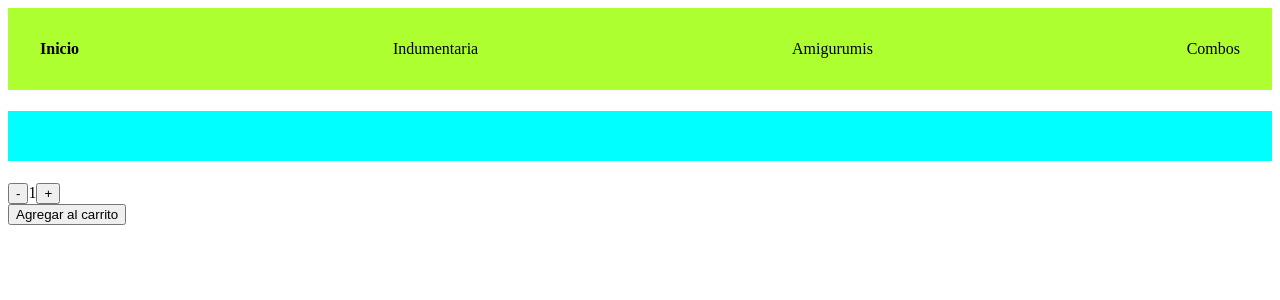
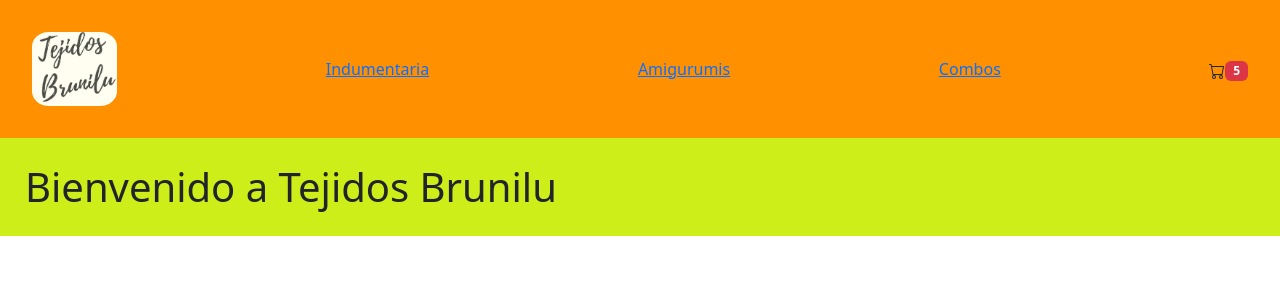
Before and after one commit to NicolasVega02/VegaTejidosBrunilu, a React (Vite) app: page / in a window 1280 px wide. Shown: the top 300 px of the page. Built offline with nearby package versions, Linux system fonts and the light colour scheme.

Commit message:
primera pre-entrega

```diff
--- a/package.json
+++ b/package.json
@@ -10,8 +10,12 @@
     "preview": "vite preview"
   },
   "dependencies": {
+    "bootstrap": "^5.3.3",
     "react": "^18.3.1",
-    "react-dom": "^18.3.1"
+    "react-bootstrap": "^2.10.7",
+    "react-dom": "^18.3.1",
+    "react-icon": "^1.0.0",
+    "react-icons": "^5.4.0"
   },
   "devDependencies": {
     "@eslint/js": "^9.17.0",
--- a/src/App.css
+++ b/src/App.css
@@ -1,16 +1,22 @@
 h1 {
-  background-color: aqua;
+  background-color: rgb(206, 238, 26);
   padding: 25px;
 
-  color: blueviolet;
+  color: rgb(0, 0, 0);
 }
 .contenedorNavBar {
-  background-color: greenyellow;
+  background-color: rgb(255, 145, 0);
   display: flex;
   justify-content: space-between;
   align-items: center;
   padding: 2rem;
 }
 .navHome {
-  font-weight: bolder;
+  width: 7%;
 }
+.imgLogo {
+  width: 100%;
+  height: auto;
+  object-fit: cover;
+  border-radius: 20%;
+}
--- a/src/App.jsx
+++ b/src/App.jsx
@@ -1,15 +1,14 @@
 
 import './App.css'
-import ComponenteDePrueba from './components/ComponenteDePrueba'
 import NavBar from './components/NavBar'
 import ItemListContainer from './components/ItemListContainer'
 function App() {
 
-  const greeting  = 'Bienvenidos a Tejidos Brunilu'
+
   return (
     <div>
       <NavBar/>
-      <ItemListContainer>{greeting}
+      <ItemListContainer greeting ={'Bienvenido a Tejidos Brunilu'}>
       </ItemListContainer>
     </div>
 
--- /dev/null
+++ b/src/components/CartWidget.jsx
@@ -0,0 +1,15 @@
+import React from 'react'
+import { BsCart } from "react-icons/bs";
+import Badge from 'react-bootstrap/Badge';
+
+const CartWidget = () => {
+  return (
+    <div className='cartWidgetContainer'>
+        <span><BsCart /></span>
+        <Badge bg="danger">5</Badge>
+
+        </div>
+  )
+}
+
+export default CartWidget
--- a/src/components/ComponenteDePrueba.jsx
+++ /dev/null
@@ -1,10 +0,0 @@
-import React from 'react'
-
-const ComponenteDePrueba = (props) => {
-  return (
-    <div>CAca mostrarmos las prop children</div>
-
-  )
-}
-
-export default ComponenteDePrueba
--- a/src/components/ItemCount.jsx
+++ /dev/null
@@ -1,28 +0,0 @@
-import React from 'react'
-import { useState } from 'react'
-const ItemCount = ({stock}) => {
-
-    const [count , setCount] = useState(1)
-
-    const add = () => {
-        setCount(count + 1)
-    }
-    const subtract = () => {
-        setCount (count -1)
-    }
-    console.log('valor De count : ' , count)
-    console.log()
-    return (
-   <div>
-
-     <div>
-       <button onClick={subtract} disabled={count===0}>-</button>
-       <span>{count}</span>
-       <button onClick={add} disabled={count===stock}>+</button>
-     </div>
-     <button>Agregar al carrito</button>
-   </div>
-   )
-}
-
-export default ItemCount
--- a/src/components/ItemListContainer.jsx
+++ b/src/components/ItemListContainer.jsx
@@ -1,11 +1,8 @@
-import React, { useState } from 'react'
-import ItemCount from './ItemCount'
 const ItemListContainer = ({greeting}) => {
 
   return (
     <div>
       <h1>{greeting}</h1>
-      <ItemCount stock = {5}/>
     </div>
   )
 }
--- a/src/components/NavBar.jsx
+++ b/src/components/NavBar.jsx
@@ -1,11 +1,14 @@
+import CartWidget from "./CartWidget"
+import logoTejidos from "../imagenes/logoTejidos.jpg";
 const NavBar = () => {
 
     return(
         <nav className="contenedorNavBar">
-            <a className="navHome">Inicio</a>
-            <a className="catNav">Indumentaria</a>
-            <a className="catNav">Amigurumis</a>
-            <a className="catNav">Combos</a>
+            <a href="" className="navHome"><img className = "imgLogo" src={logoTejidos} alt="tejidosBruniluLogo" /></a>
+            <a href="" className="catNav">Indumentaria</a>
+            <a href="" className="catNav">Amigurumis</a>
+            <a href="" className="catNav">Combos</a>
+            <CartWidget/>
         </nav>
 
     )
--- a/src/main.jsx
+++ b/src/main.jsx
@@ -2,5 +2,5 @@
 import { createRoot } from 'react-dom/client'
 
 import App from './App.jsx'
-
+import 'bootstrap/dist/css/bootstrap.min.css';
 createRoot(document.getElementById('root')).render(<App /> )
```
Also changed, not shown: src/components/CarWidget.jsx (deleted), src/imagenes/logoTejidos.jpg (added), 1 other file (tests, documents, lock files or other folders).
